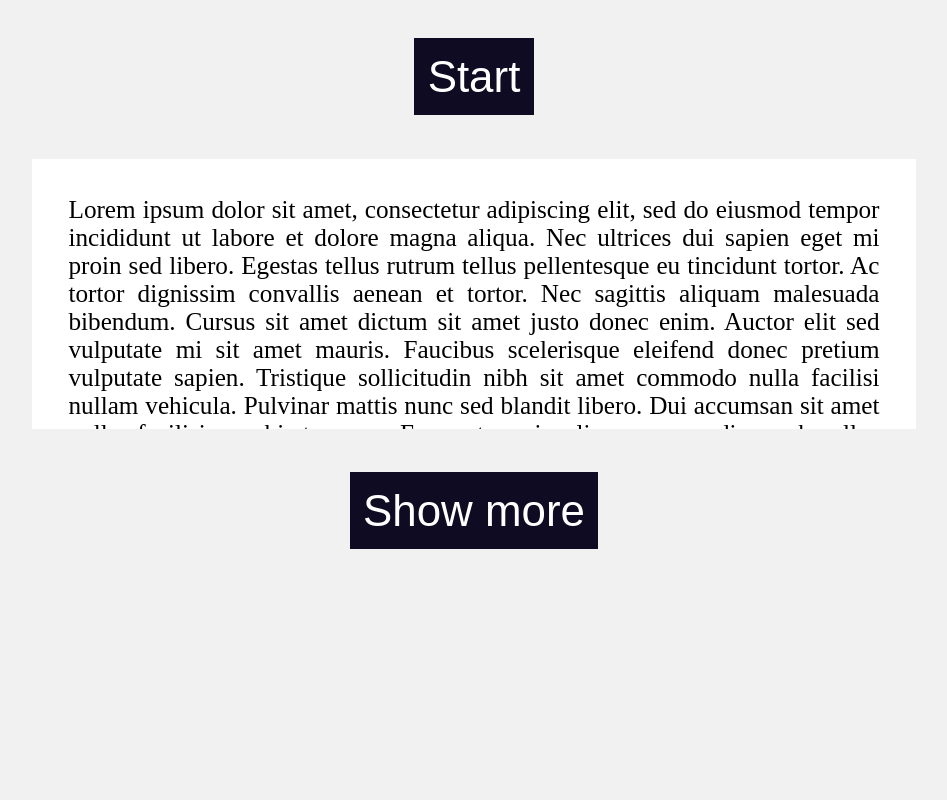
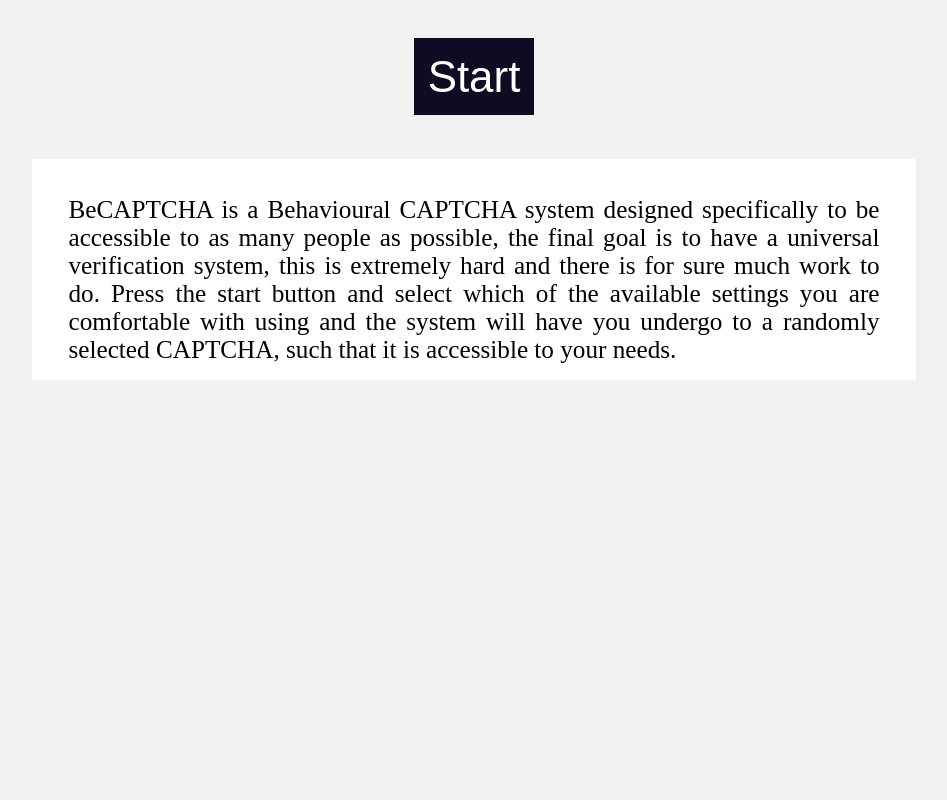
Before and after one commit to edodema/AcCAPTCHA, a Flask app: page / in a window 1280 px wide. Shown: the part 150-950 px from the top of the page, without its empty margins (166-1113 px from the left). Run offline with Flask 2, Linux system fonts and the light colour scheme; parts of the project's set-up code (start-up, migrations or seed data) failed here and were passed over.

Commit message:
Cleaned code

```diff
--- a/gui/static/js/configure.js
+++ b/gui/static/js/configure.js
@@ -27,7 +27,6 @@ function check_mode() {
     // We want to be conservative, thus the user has to choose modalities explicitly.
     // ? Hearing is a bit problematic, how can you give an input to a computer?
     // ? Is sight necessary?
-    // TODO Add speech_recognition.
     let tests = {
         finger_count: values.sight * values.camera * values.gesture,
         image_classification: values.sight * values.mouse,
--- a/gui/static/js/index.js
+++ b/gui/static/js/index.js
@@ -1,23 +1,8 @@
 // * Variables.
-const article = document.querySelector("#content");
-const read_bt = document.querySelector("#read-more");
 const start_bt = document.querySelector("#start");
 
 // * Listeners.
-read_bt.addEventListener("click", read_more);
 start_bt.addEventListener("click", redirect);
-
-function read_more() {
-    if (article.className == "open") {
-        // Read less.
-        article.className = "";
-        read_bt.innerHTML = "Show more";
-    } else {
-        // Read more.
-        article.className = "open";
-        read_bt.innerHTML = "Show less";
-    }
-};
 
 function redirect() {
     window.location = "configure";
--- a/gui/static/js/text_recognition.js
+++ b/gui/static/js/text_recognition.js
@@ -25,12 +25,10 @@ async function get_data() {
 
 function check_test() {
     if (tbox.value == obj.truth) {
-        // TODO: Page that says "the test is finished".
         alert("The test is passed. You will be redirected to the home page.");
     } else {
         alert("The test has not been passed. You will be redirected to the home page.");
     }
     // Go back to another page.
-    // TODO: I temporarily set the homepage.
     window.location = window_alert;
 }
--- a/gui/templates/index.html
+++ b/gui/templates/index.html
@@ -17,87 +17,14 @@
 
     <article id="content">
         <p>
-            Lorem ipsum dolor sit amet, consectetur adipiscing elit, sed do eiusmod tempor incididunt ut labore et
-            dolore
-            magna aliqua. Nec ultrices dui sapien eget mi proin sed libero. Egestas tellus rutrum tellus pellentesque eu
-            tincidunt tortor. Ac tortor dignissim convallis aenean et tortor. Nec sagittis aliquam malesuada bibendum.
-            Cursus sit amet dictum sit amet justo donec enim. Auctor elit sed vulputate mi sit amet mauris. Faucibus
-            scelerisque eleifend donec pretium vulputate sapien. Tristique sollicitudin nibh sit amet commodo nulla
-            facilisi
-            nullam vehicula. Pulvinar mattis nunc sed blandit libero. Dui accumsan sit amet nulla facilisi morbi tempus.
-            Fermentum iaculis eu non diam phasellus vestibulum lorem sed.
+            BeCAPTCHA is a Behavioural CAPTCHA system designed specifically to be accessible to as many people as
+            possible, the final goal is to have a universal verification system, this is extremely hard and there is for
+            sure much work to do.
+            Press the start button and select which of the available settings you are comfortable with using and the
+            system will have you undergo to a randomly selected CAPTCHA, such that it is accessible to your needs.
         </p>
 
-        <p>
-            In nisl nisi scelerisque eu ultrices. Risus ultricies tristique nulla aliquet enim. Turpis massa tincidunt
-            dui
-            ut ornare lectus sit. Pulvinar proin gravida hendrerit lectus. Odio euismod lacinia at quis risus. Amet
-            justo
-            donec enim diam vulputate ut. Nunc eget lorem dolor sed viverra ipsum. In tellus integer feugiat scelerisque
-            varius morbi enim nunc. Blandit turpis cursus in hac habitasse platea dictumst quisque. Justo nec ultrices
-            dui
-            sapien eget. Faucibus interdum posuere lorem ipsum dolor sit amet. Amet consectetur adipiscing elit
-            pellentesque
-            habitant morbi tristique senectus et. Ac tortor vitae purus faucibus ornare suspendisse. Netus et malesuada
-            fames ac turpis. Consectetur adipiscing elit duis tristique. A arcu cursus vitae congue mauris rhoncus
-            aenean
-            vel. Vitae sapien pellentesque habitant morbi.
-        </p>
-
-        <p>Dolor purus non enim praesent elementum facilisis leo. Lacinia at quis risus sed vulputate. Turpis nunc
-            eget
-            lorem dolor. Amet dictum sit amet justo donec. Ut tortor pretium viverra suspendisse potenti. Scelerisque
-            viverra mauris in aliquam sem fringilla ut. Viverra ipsum nunc aliquet bibendum. Dictum fusce ut placerat
-            orci
-            nulla pellentesque dignissim enim. Ut venenatis tellus in metus vulputate eu scelerisque felis. Venenatis
-            urna
-            cursus eget nunc. Vulputate dignissim suspendisse in est ante in nibh mauris. Id interdum velit laoreet id
-            donec
-            ultrices tincidunt arcu non.
-        </p>
-
-        <p>
-            Ullamcorper a lacus vestibulum sed. Faucibus nisl tincidunt eget nullam non nisi. Ut tortor pretium viverra
-            suspendisse potenti nullam ac tortor vitae. Faucibus purus in massa tempor nec feugiat nisl pretium fusce.
-            Duis
-            ut diam quam nulla porttitor massa id neque. Quis imperdiet massa tincidunt nunc pulvinar sapien et ligula
-            ullamcorper. Consequat nisl vel pretium lectus quam id. Gravida in fermentum et sollicitudin ac orci
-            phasellus
-            egestas. Gravida in fermentum et sollicitudin. Tristique senectus et netus et malesuada fames ac turpis
-            egestas.
-            Donec adipiscing tristique risus nec feugiat. Quis blandit turpis cursus in hac habitasse platea dictumst
-            quisque. Nisl purus in mollis nunc sed id. Euismod nisi porta lorem mollis aliquam ut porttitor leo.
-        </p>
-
-        <p>
-            Tortor at risus viverra adipiscing. Pretium lectus quam id leo in vitae turpis massa. Eget mauris pharetra
-            et
-            ultrices neque ornare aenean. Sit amet aliquam id diam maecenas. At erat pellentesque adipiscing commodo
-            elit at
-            imperdiet dui. Sollicitudin nibh sit amet commodo nulla. Diam volutpat commodo sed egestas egestas fringilla
-            phasellus faucibus. Lectus arcu bibendum at varius vel pharetra vel turpis nunc. Dolor sit amet consectetur
-            adipiscing elit pellentesque habitant. Natoque penatibus et magnis dis parturient. Iaculis nunc sed augue
-            lacus
-            viverra vitae congue. Viverra nibh cras pulvinar mattis nunc.
-        </p>
-
-        <p>
-            Facilisi nullam vehicula ipsum a arcu cursus. A scelerisque purus semper eget duis at tellus at urna. Et
-            egestas
-            quis ipsum suspendisse ultrices gravida. Elit ut aliquam purus sit amet. Placerat duis ultricies lacus sed
-            turpis tincidunt id. Laoreet suspendisse interdum consectetur libero. Varius quam quisque id diam vel quam
-            elementum pulvinar. Massa massa ultricies mi quis hendrerit dolor magna eget. Morbi tincidunt ornare massa
-            eget
-            egestas purus viverra accumsan in. Auctor neque vitae tempus quam pellentesque nec. In ornare quam viverra
-            orci
-            sagittis eu volutpat. Nibh ipsum consequat nisl vel pretium lectus quam id. Donec ultrices tincidunt arcu
-            non
-            sodales neque sodales ut. Et leo duis ut diam quam nulla porttitor massa id.
-        </p>
     </article>
-
-    <!-- ? Summary -->
-    <button id="read-more">Show more</button>
 
     {% endblock %}
 </body>
--- a/gui/templates/text_recognition.html
+++ b/gui/templates/text_recognition.html
@@ -20,7 +20,6 @@
     <p id="temp"></p>
 
     <!-- Text box. -->
-    <!-- TODO Allow to just press enter. -->
     <div class="text-box">
         <input type="text" id="tbox">
         <label id="ltbox" for="tbox"></label>
--- a/gui/templates/word_reading.html
+++ b/gui/templates/word_reading.html
@@ -5,8 +5,6 @@
     <meta charset="utf-8">
     <title>Word Reading</title>
     <!-- * Load JS script. -->
-    <script lanuage="Javascript" type="text/javascript"
-        src="http://ajax.googleapis.com/ajax/libs/jquery/1.7.1/jquery.min.js" type="text/javascript"></script>
     <script lanuage="Javascript" type="text/javascript" src="static/js/word_reading.js" async></script>
 </head>
 
@@ -15,7 +13,7 @@
     {% extends "template.html" %}
     {% block content %}
 
-    <p>When shown repeat the words shown below...</p>
+    <p>Press record and read the words below out loud.</p>
     <!-- Print sampled words. -->
     <p id="words"></p>
 
--- a/gui/templates/word_record.html
+++ b/gui/templates/word_record.html
@@ -5,8 +5,6 @@
     <meta charset="utf-8">
     <title>Word Reading</title>
     <!-- * Load JS script. -->
-    <script lanuage="Javascript" type="text/javascript"
-        src="http://ajax.googleapis.com/ajax/libs/jquery/1.7.1/jquery.min.js" type="text/javascript"></script>
     <script lanuage="Javascript" type="text/javascript" src="static/js/word_reading.js" async></script>
     <script lanuage="Javascript" type="text/javascript" src="static/js/word_record.js" async></script>
 </head>
@@ -16,7 +14,7 @@
     {% extends "template.html" %}
     {% block content %}
 
-    <p>Please read the words shown below...</p>
+    <p>Press record and read the words below out loud.</p>
     <!-- Print sampled words. -->
     <p id="words"></p>
 
--- a/src/word_reading/word_recognition.py
+++ b/src/word_reading/word_recognition.py
@@ -84,7 +84,3 @@ class WordRecognition:
             print("Was nable to recognize what said.")
         except sr.RequestError as e:
             print(f"Could not request results from Google Speech Recognition; {e}")
-
-
-if __name__ == "__main__":
-    spr = WordRecognition(verbose=True)
```
Also changed, not shown: gui/static/js/finger_count.js (+0 -7 lines), gui/templates/configure.html (+0 -7 lines), gui/templates/finger_count.html (+9 -5 lines), src/finger_count/finger_captcha.py (+0 -17 lines), src/image_classification/image_classification.py (+2 -9 lines), src/text_recognition/text_recognition.py (+0 -21 lines), src/word_reading/word_captcha.py (+0 -7 lines), src/word_reading/word_sampler.py (+0 -10 lines), README.md, src/utils/parser.py (deleted), 1 other file.
